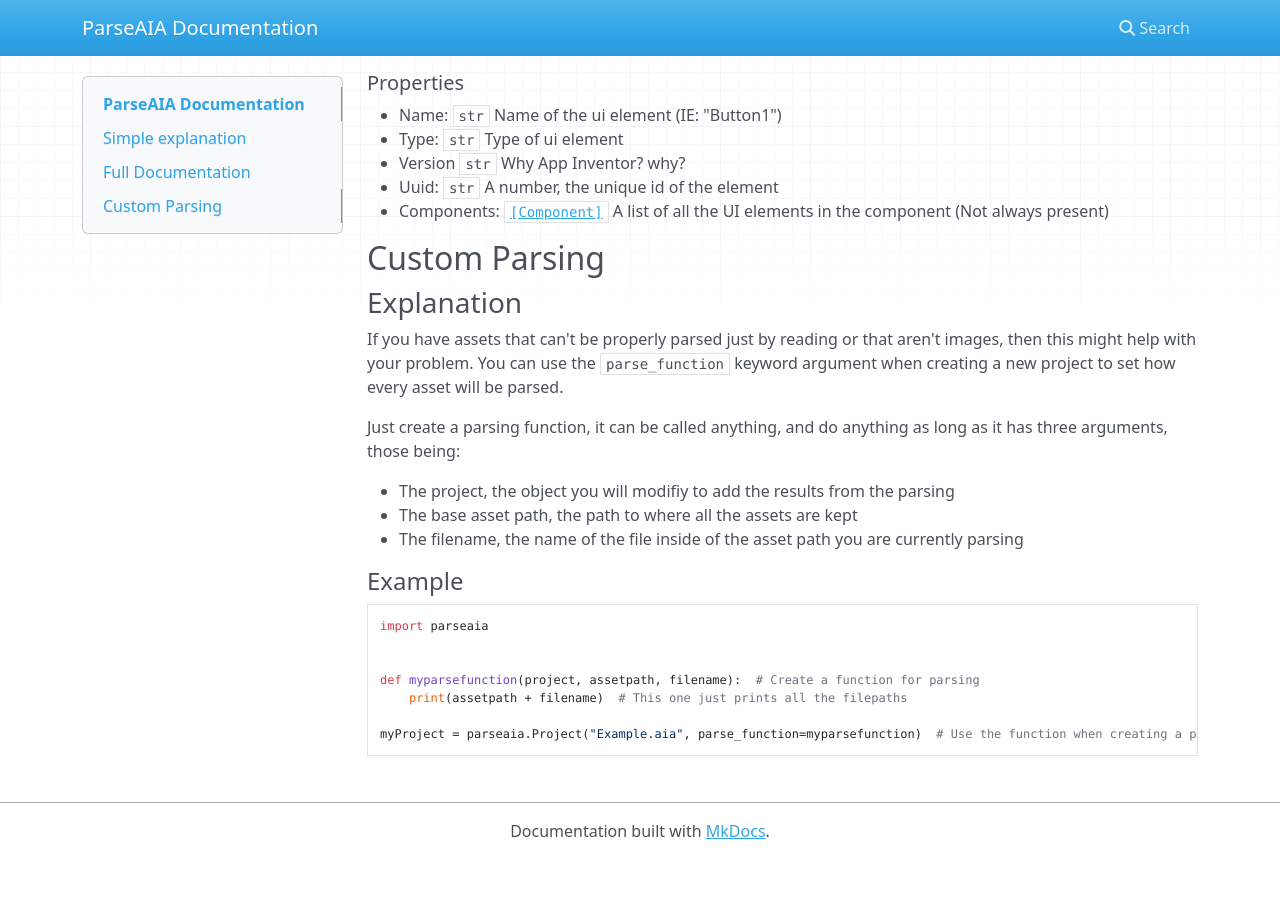
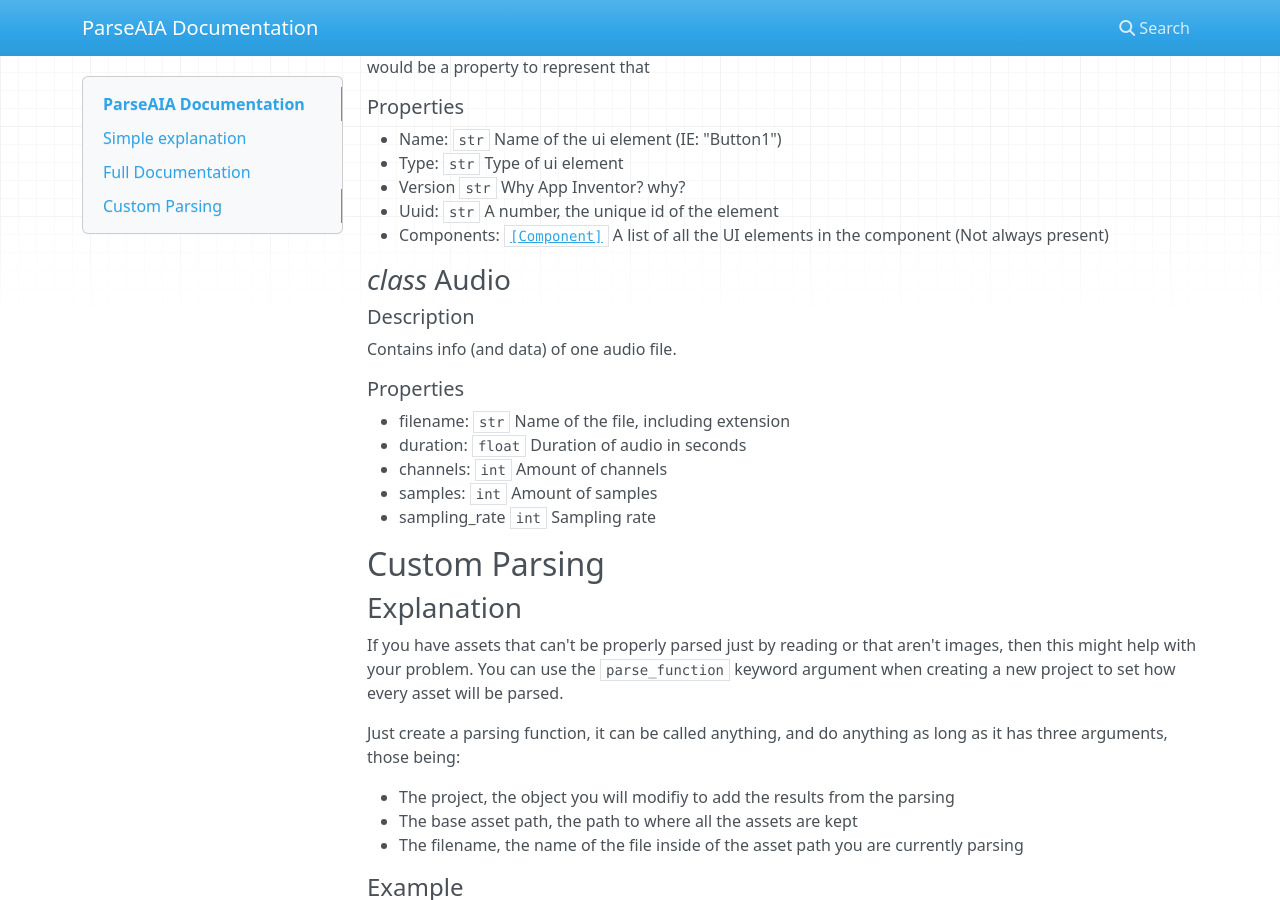
Before and after one commit to PolarsBear/parseaia, an MkDocs documentation site: the page built from docs/index.md, in a window 1280 px wide and 900 px high, scrolled down 3219 px. Built offline with MkDocs 1.6.1, drawn with Linux system fonts in a browser that asks for light colours; nearby versions of some CDN libraries; before the commit the page ends 4078 px from its top, so only the background shows below that; some of the changed text lies outside the part shown.

Commit message:
Update docs

```diff
--- a/docs/index.md
+++ b/docs/index.md
@@ -25,6 +25,7 @@
 ##### Properties
 * screens: [`[Screen]`](#class-mainscreen) A list of screens, each holding its own [`Code`](#class-codeclassescode) and [`UI`](#class-uiclassesui)
 * images: [`[PIL.Image.Image]`](https://pillow.readthedocs.io/en/stable/reference/Image.html#the-image-class) A list of all the images extracted from the project, on top of all the properties from Pillow, they also have `filename`, which is their original filename, as a string
+* audio: [`[Audio]`](#class-audio) A list of all the audio files extracted from the project
 * assets: `{str:str}` A dictionary of all the non-image assets, the keys are the filenames, and the values are the text in their files
 * parse_function: `function` Used for extracting assets from the .aia, can be customised, see [Custom Parsing](#custom-parsing)
 
@@ -130,6 +131,18 @@
 * Uuid: `str` A number, the unique id of the element
 * Components: [`[Component]`](#class-uiclassescomponent) A list of all the UI elements in the component (Not always present)
 
+### *class* **Audio**
+
+##### Description
+Contains info (and data) of one audio file.
+
+##### Properties
+* filename: `str` Name of the file, including extension
+* duration: `float` Duration of audio in seconds
+* channels: `int` Amount of channels
+* samples: `int` Amount of samples
+* sampling_rate `int` Sampling rate
+
 
 ## Custom Parsing
 
```
